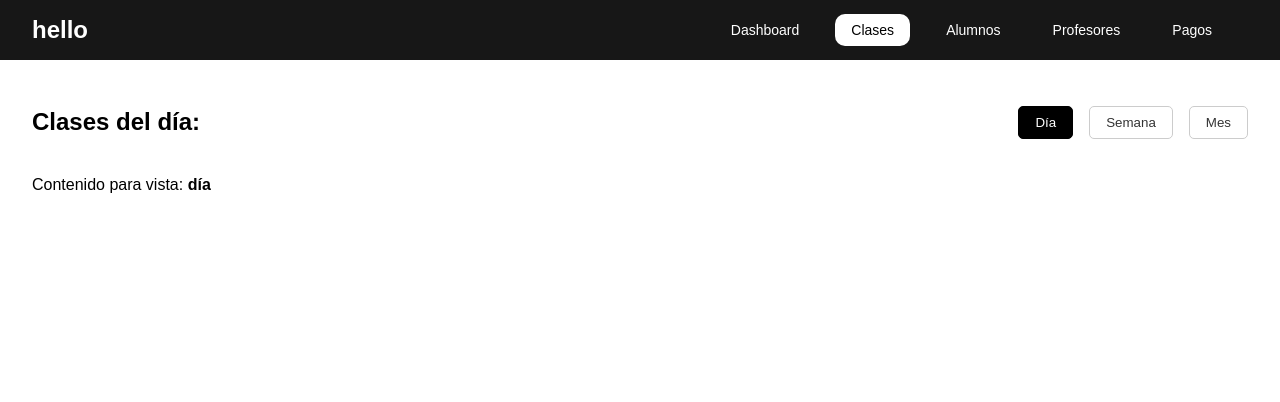
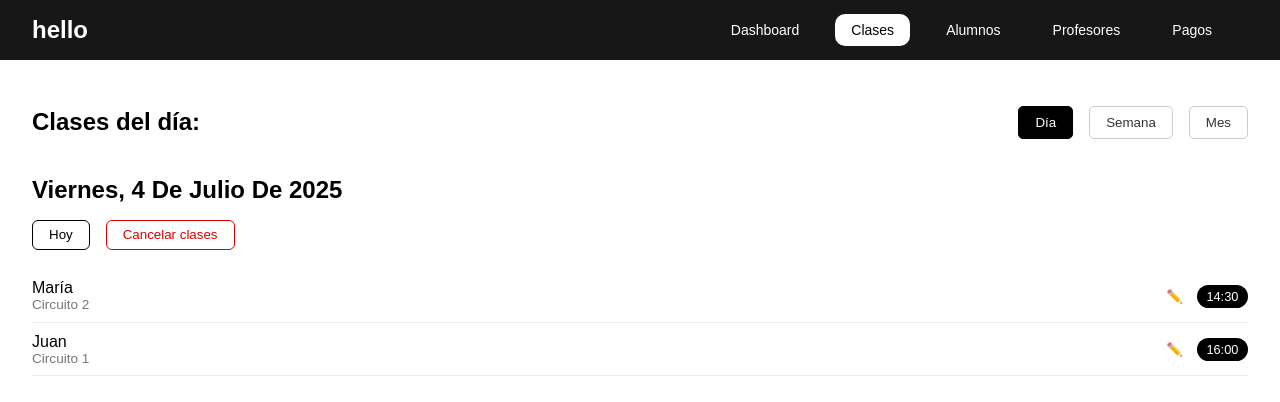
Before and after one commit to JuanCarlosNu/Academia, a React (Create React App) app: page /clases in a window 1280 px wide. Shown: the top 402 px of the page. Built offline with nearby package versions, Linux system fonts and the light colour scheme.

Commit message:
Clases page integrating components day view + week view

```diff
--- a/src/Pages/Clases.js
+++ b/src/Pages/Clases.js
@@ -1,20 +1,42 @@
-// src/pages/Clases.js
+// src/pages/Clases/Clases.js
 import React, { useState } from "react";
 import "./Clases.css";
+import DateHeader from "../Components/DateHeader/DateHeader";
+import DayView from "../Components/DayView/DayView";
+import WeekView from "../Components/WeekView/WeekView";
 
 function Clases() {
-  const [activeView, setActiveView] = useState("día");
+  const [activeRange, setActiveRange] = useState("día");
+  const [currentDate, setCurrentDate] = useState(new Date());
+
+  const dummyDay = [
+    { id: 1, student: "María", circuit: "Circuito 2", time: "14:30" },
+    { id: 2, student: "Juan", circuit: "Circuito 1", time: "16:00" },
+  ];
+
+  const dummyWeek = getDummyWeek(currentDate);
+
+  const handleSelectDay = (date) => {
+    setCurrentDate(date);
+    setActiveRange("día");
+  };
+
+  const goToday = () => {
+    setCurrentDate(new Date());
+    setActiveRange("día");
+  };
 
   return (
     <div className="clases-container">
+      {/* Encabezado 1 */}
       <div className="clases-header">
         <h2 className="clases-title">Clases del día:</h2>
         <div className="view-buttons">
           {["día", "semana", "mes"].map((view) => (
             <button
               key={view}
-              className={`view-button ${activeView === view ? "active" : ""}`}
-              onClick={() => setActiveView(view)}
+              className={`view-button ${activeRange === view ? "active" : ""}`}
+              onClick={() => setActiveRange(view)}
             >
               {view.charAt(0).toUpperCase() + view.slice(1)}
             </button>
@@ -22,15 +44,37 @@ function Clases() {
         </div>
       </div>
 
-      {/* Aquí irá el contenido de la vista elegida */}
-      <div className="clases-content">
-        {/* Por ejemplo: lista de clases del día */}
-        <p>
-          Contenido para vista: <strong>{activeView}</strong>
-        </p>
-      </div>
+      {/* Encabezado 2 */}
+      <DateHeader
+        currentDate={currentDate}
+        onToday={goToday}
+        onCancel={() => alert("Función cancelar")}
+      />
+
+      {/* Contenido dinámico */}
+      {activeRange === "día" && <DayView classes={dummyDay} />}
+      {activeRange === "semana" && (
+        <WeekView week={dummyWeek} onSelectDay={handleSelectDay} />
+      )}
+      {activeRange === "mes" && <p>Próximamente: vista mensual...</p>}
     </div>
   );
 }
 
 export default Clases;
+
+function getDummyWeek(baseDate) {
+  const start = new Date(baseDate);
+  start.setDate(start.getDate() - start.getDay()); // domingo
+  return Array.from({ length: 7 }).map((_, i) => {
+    const d = new Date(start);
+    d.setDate(start.getDate() + i);
+    return {
+      date: d,
+      classes:
+        i % 2
+          ? []
+          : [{ id: i, student: "Alumno demo", circuit: "C1", time: "15:00" }],
+    };
+  });
+}
```
